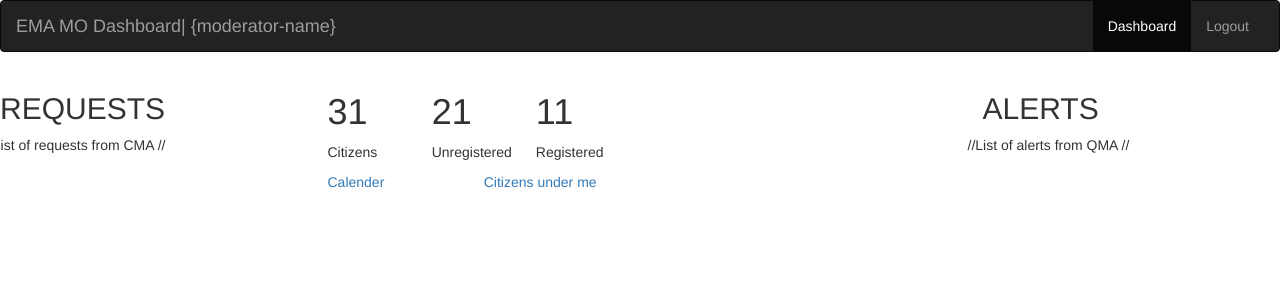
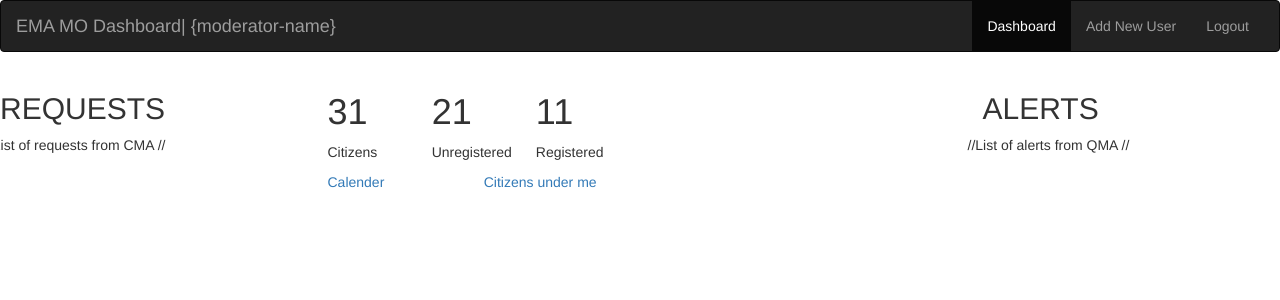
Before and after one commit to srujandeshpande/CombatCovid, a Flask app: template templates/mo_dashboard.html in a window 1280 px wide. Shown: the top 300 px of the page. Run offline with Flask 2, Linux system fonts and the light colour scheme; the template is opened without the code that fills it, so the values that code supplies are empty; parts of the project's set-up code (start-up, migrations or seed data) failed here and were passed over; some libraries are stand-ins or nearby versions.

Commit message:
Added add new user for chc,phc,mo

```diff
--- a/templates/chc_dashboard.html
+++ b/templates/chc_dashboard.html
@@ -17,6 +17,7 @@
     <div class="collapse navbar-collapse " id="myNavbar">
       <ul class="nav navbar-nav navbar-right">
         <li class="active"><a href="#">Dashboard</a></li>
+        <li class=""><a href="/ema_add_new_user_page">Add New User</a></li>
         <li><a href="/ema_logout">Logout</a></li>
       </ul>
     </div>
--- a/templates/mo_dashboard.html
+++ b/templates/mo_dashboard.html
@@ -17,6 +17,7 @@
     <div class="collapse navbar-collapse " id="myNavbar">
       <ul class="nav navbar-nav navbar-right">
         <li class="active"><a href="#">Dashboard</a></li>
+        <li class=""><a href="/ema_add_new_user_page">Add New User</a></li>
         <li><a href="/ema_logout">Logout</a></li>
       </ul>
     </div>
--- a/templates/phc_dashboard.html
+++ b/templates/phc_dashboard.html
@@ -17,6 +17,7 @@
     <div class="collapse navbar-collapse " id="myNavbar">
       <ul class="nav navbar-nav navbar-right">
         <li class="active"><a href="#">Dashboard</a></li>
+        <li class=""><a href="/ema_add_new_user_page">Add New User</a></li>
         <li><a href="/ema_logout">Logout</a></li>
       </ul>
     </div>
```
